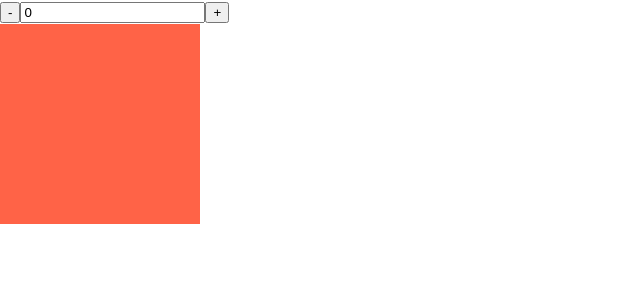
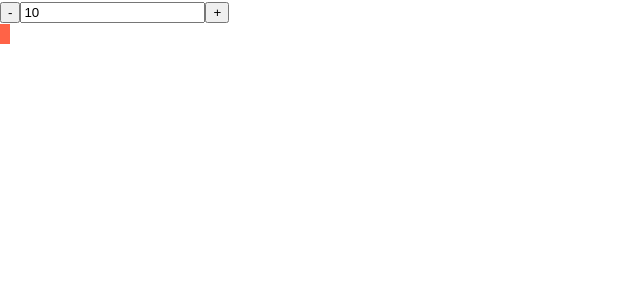
Before and after one commit to JJwachi23/fundamental-ng, an Angular app: page / in a window 1280 px wide. Shown: the top 300 px of the page, without its empty margins (0-640 px from the left). Built offline with nearby package versions, Linux system fonts and the light colour scheme.

Commit message:
Add: Two way binding

```diff
--- a/src/app/app.component.html
+++ b/src/app/app.component.html
@@ -36,5 +36,6 @@
   <button type="button" (click)="squareHight=250">250px</button>
 </div> -->
 
-<app-action-bar></app-action-bar>
-<app-square-flex></app-square-flex>
+<!-- <app-action-bar [counter]="appCounterWidth" (counterChange)="appCounterWidth = $event" [step]="10"></app-action-bar> -->
+<app-action-bar [(counter)]="appCounterWidth" [step]="40"></app-action-bar>
+<app-square-flex [divWidth]="appCounterWidth" [divHight]="20"></app-square-flex>
--- a/src/app/app.component.ts
+++ b/src/app/app.component.ts
@@ -1,4 +1,4 @@
-import { Component, OnInit } from '@angular/core';
+import { Component, OnInit, Input } from '@angular/core';
 
 @Component({
   selector: 'app-root',
@@ -8,12 +8,15 @@ import { Component, OnInit } from '@angular/core';
 export class AppComponent implements OnInit {
   title = 'fundamental-ng';
   value = 0;
+  @Input() counter = 1;
 
   appMinLabel = 'myAppMinLabel';
   appMaxLabel = 'myAppMaxLabel';
 
   squareWidth = 250;
   squareHight = 100;
+
+  appCounterWidth = 10;
 
   constructor() { }
 
@@ -41,4 +44,5 @@ export class AppComponent implements OnInit {
   doAppMaxChange(value: any) {
     console.log('test max change ', value);
   }
+
 }
--- a/src/app/app.module.ts
+++ b/src/app/app.module.ts
@@ -7,6 +7,7 @@ import { ActionBarComponent } from './components/action-bar/action-bar.component
 import { MaxMinMeterComponent } from './components/max-min-meter/max-min-meter.component';
 import { SquareFlexComponent } from './components/square-flex/square-flex.component';
 import { provideAnimationsAsync } from '@angular/platform-browser/animations/async';
+import { FormsModule } from '@angular/forms'
 
 @NgModule({
   declarations: [
@@ -17,7 +18,8 @@ import { provideAnimationsAsync } from '@angular/platform-browser/animations/asy
   ],
   imports: [
     BrowserModule,
-    AppRoutingModule
+    AppRoutingModule,
+    FormsModule,
   ],
   providers: [
     provideClientHydration(),
--- a/src/app/components/action-bar/action-bar.component.ts
+++ b/src/app/components/action-bar/action-bar.component.ts
@@ -7,10 +7,10 @@ import { Component, OnInit, Input, Output, EventEmitter } from '@angular/core';
 })
 export class ActionBarComponent implements OnInit {
   title = 'action-bar';
-  counter: number = 0;
+  @Input() step: number = 1;
 
-  @Input() step: number = 1;
-  @Output() numberChange = new EventEmitter();
+  @Output() counterChange = new EventEmitter();
+  @Input() counter: number = 1;
 
   constructor() { }
 
@@ -21,14 +21,15 @@ export class ActionBarComponent implements OnInit {
   decrease() {
     if (this.counter > 0) {
       this.counter = this.counter - this.step;
-      this.numberChange.emit(this.counter);
+      // console.log(this.counter);
+      this.counterChange.emit(this.counter);
     }
   }
 
   increase() {
-    if (this.counter < 10) {
+    if (this.counter < 250) {
       this.counter = this.counter + this.step;
-      this.numberChange.emit(this.counter);
+      this.counterChange.emit(this.counter);
     }
   }
 
--- a/src/app/components/square-flex/square-flex.component.ts
+++ b/src/app/components/square-flex/square-flex.component.ts
@@ -7,7 +7,7 @@ import { Component, Input } from '@angular/core';
 })
 export class SquareFlexComponent {
 
-  @Input() divWidth = 200;
-  @Input() divHight = 200;
+  @Input() divWidth = 10;
+  @Input() divHight = 10;
 
 }
```
